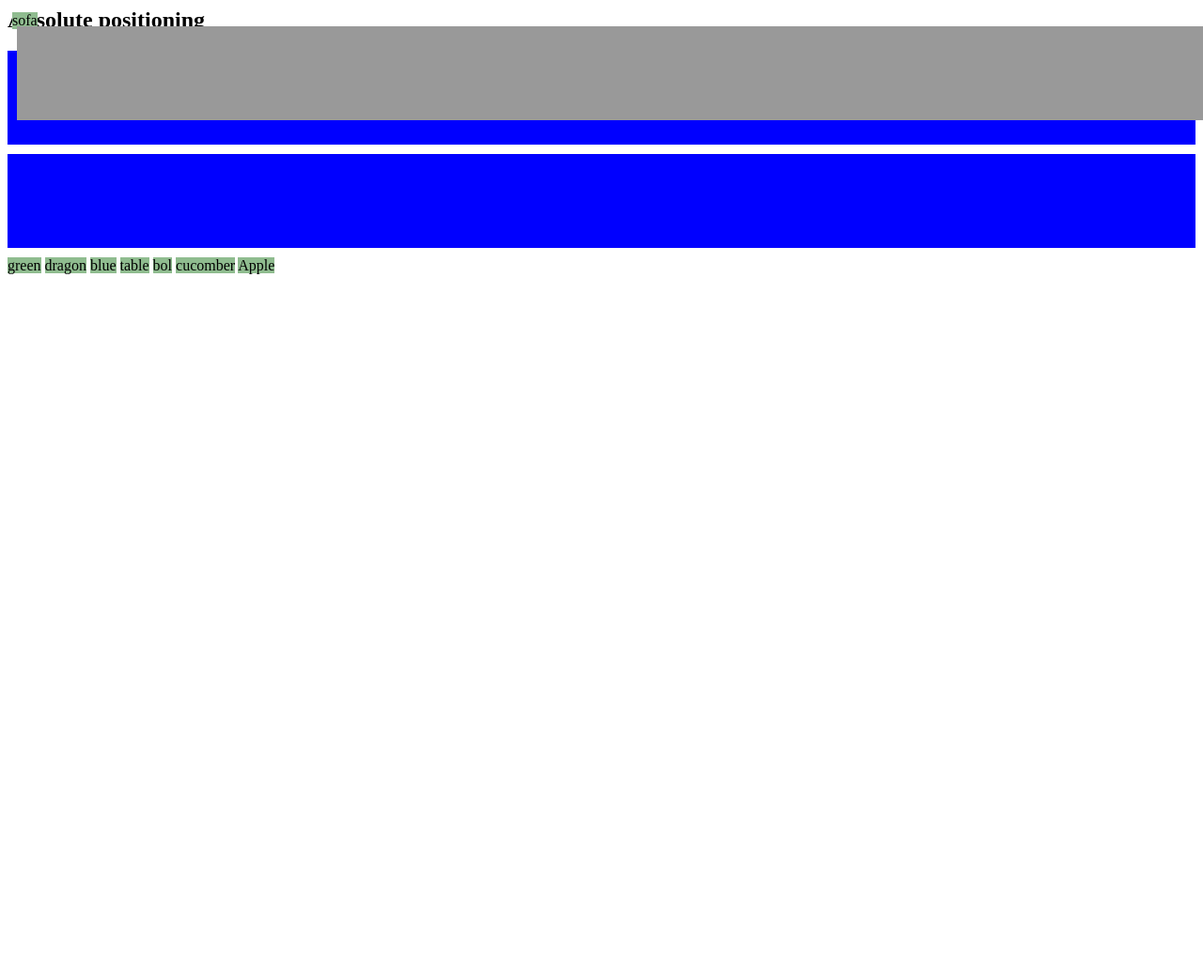
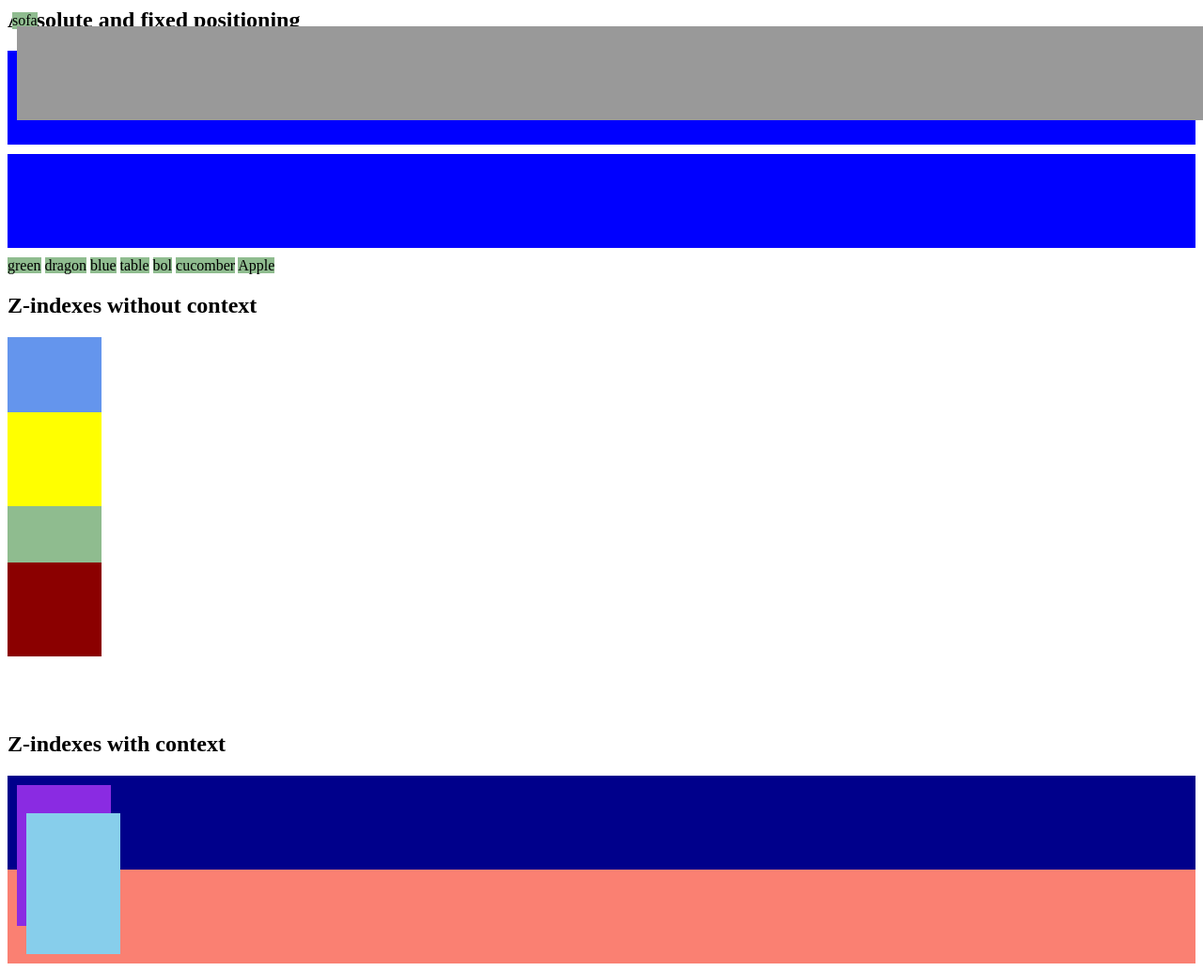
Before and after one commit to qqshka5/ecm, a plain HTML site: page lessons/positioningAndZ-indexes.html in a window 1280 px wide. Shown: the part 1062-2096 px from the top of the page at 94% size. Before the commit the page ends 1362 px from the top, so only its background shows below. Drawn offline with Linux system fonts and the light colour scheme.

```diff
--- a/css/assets/asset_navigation.css
+++ b/css/assets/asset_navigation.css
@@ -4,11 +4,12 @@
     float: left;
 }
 .asset_navigation li {
-	display: inline-block;
+    position: relative;
+    display: inline-block;
+	top: -1px;
 }
 .asset_navigation a {
 	padding: 10px;
-	position: relative;
 	transition: background 0.4s;
 	color: #555555;
 	display: block;
--- a/css/assets/asset_search.css
+++ b/css/assets/asset_search.css
@@ -5,6 +5,8 @@
 	padding-right: 40px;
 	border-left: 1px solid #d2d0d0;
 	border-right: 1px solid #d2d0d0;
+	margin-left: 30px;
+	margin-right: 30px;
 }
 .asset_search:after {
 	content: '';
--- a/lessons/positioningAndZ-indexes.html
+++ b/lessons/positioningAndZ-indexes.html
@@ -13,7 +13,7 @@
         }
         .relativeDiv {
             position: relative;
-            top: -35px;
+            top: -5px;
             left: 40px;
             background: orangered
         }
@@ -46,6 +46,67 @@
             right: 20px;
             background: yellowgreen;
             width: 50px;
+        }
+/*<div class="autoIndexesContainer">*/
+/*<div class="color_blue size"></div>*/
+/*<div class="color_yellow size"></div>*/
+/*<div class="color_green size"></div>*/
+/*<div class="color_red size"></div>*/
+        .autoIndexesContainer {
+            position: relative;
+            height: 400px;
+        }
+        .autoIndexesContainer > * {
+            position: absolute;
+        }
+        .autoIndexesContainer .size {
+            width: 100px;
+            margin-top: 0;
+        }
+        .autoIndexesContainer .color_blue {
+            background: cornflowerblue;
+        }
+        .autoIndexesContainer .color_yellow {
+            background: yellow;
+            top: 80px;
+            z-index: 1;
+        }
+        .autoIndexesContainer .color_green {
+            background: darkseagreen;
+            top: 160px;
+        }
+        .autoIndexesContainer .color_red {
+            background: darkred;
+            top: 240px;
+        }
+        .makesContext {
+            position: relative;
+            z-index: 1;
+            background: darkblue;
+            height: 100px;
+        }
+        .zIndex3 {
+            position: absolute;
+            z-index: 3;
+            background: blueviolet;
+            height: 150px;
+            top: 10px;
+            left: 10px;
+            width: 100px;
+        }
+        .noContext {
+            position: relative;
+            background: salmon;
+            height: 100px;
+        }
+        .zIndex2 {
+            position: absolute;
+            z-index: 2;
+            height: 150px;
+            background: skyblue;
+            left: 20px;
+            bottom: 10px;
+            width: 100px;
         }
     </style>
 </head>
@@ -89,7 +150,7 @@
         </div>
     </section>
     <section class="absolutePositioningSection">
-        <h1>Absolute positioning</h1>
+        <h1>Absolute and fixed positioning</h1>
         <div>
             <div class="size"></div>
             <div class="size"></div>
@@ -107,5 +168,25 @@
             <div class="size fixedDiv"></div>
         </div>
     </section>
+    <section>
+        <h1>Z-indexes without context</h1>
+        <div class="autoIndexesContainer">
+            <div class="color_blue size"></div>
+            <div class="color_yellow size"></div>
+            <div class="color_green size"></div>
+            <div class="color_red size"></div>
+        </div>
+    </section>
+    <section>
+        <h1>Z-indexes with context</h1>
+        <div class="zIndexContextDemo">
+            <div class="makesContext">
+                <div class="zIndex3"></div>
+            </div>
+            <div class="noContext">
+                <div class="zIndex2"></div>
+            </div>
+        </div>
+    </section>
 </body>
 </html>
```
Also changed, not shown: css/assets/asset_slider.css (+37 -5 lines), e-commerce.html (+41 -2 lines), content/slide1.jpg (added), content/slide2.jpg (added), notes.txt, to-learn.txt (added), todo.txt (deleted), vocabulary.txt (added).
